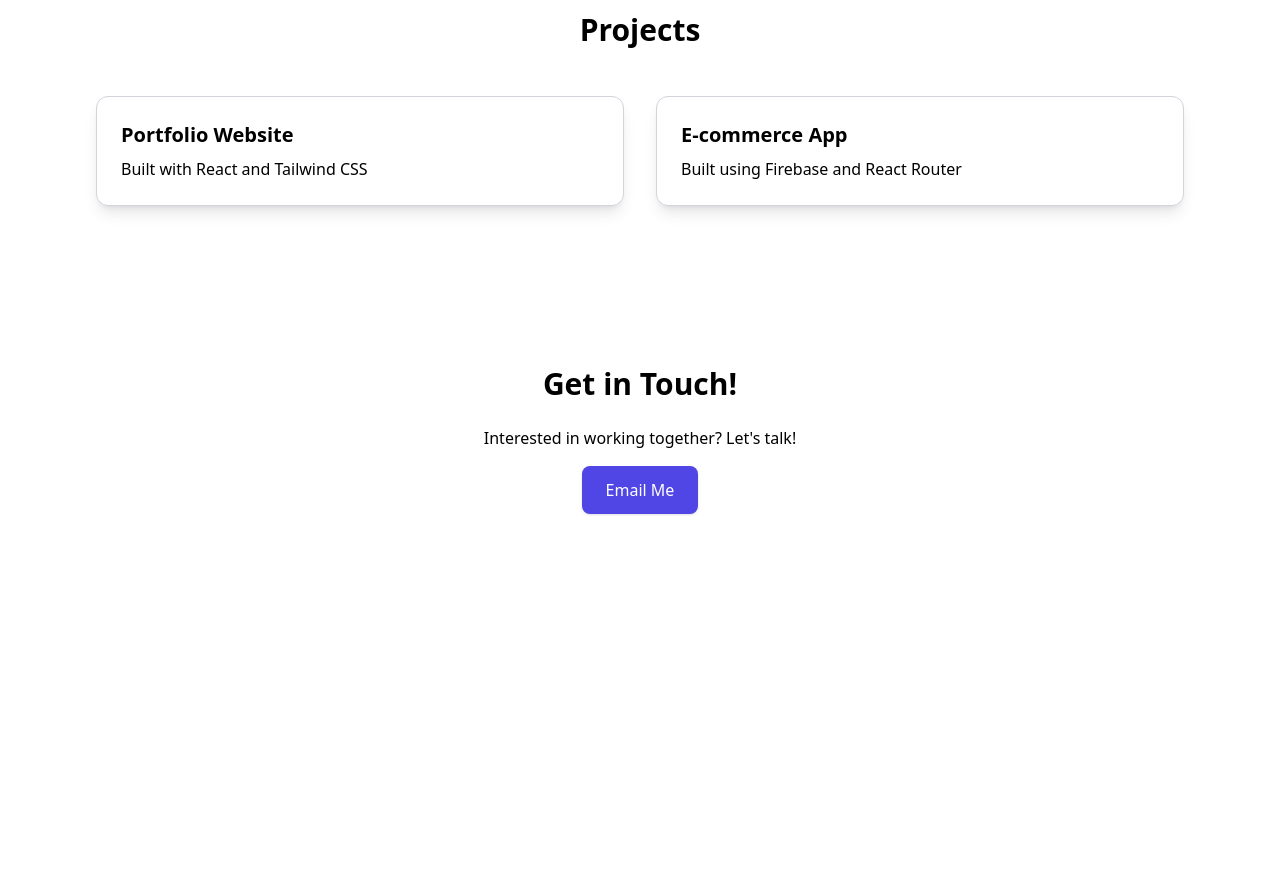
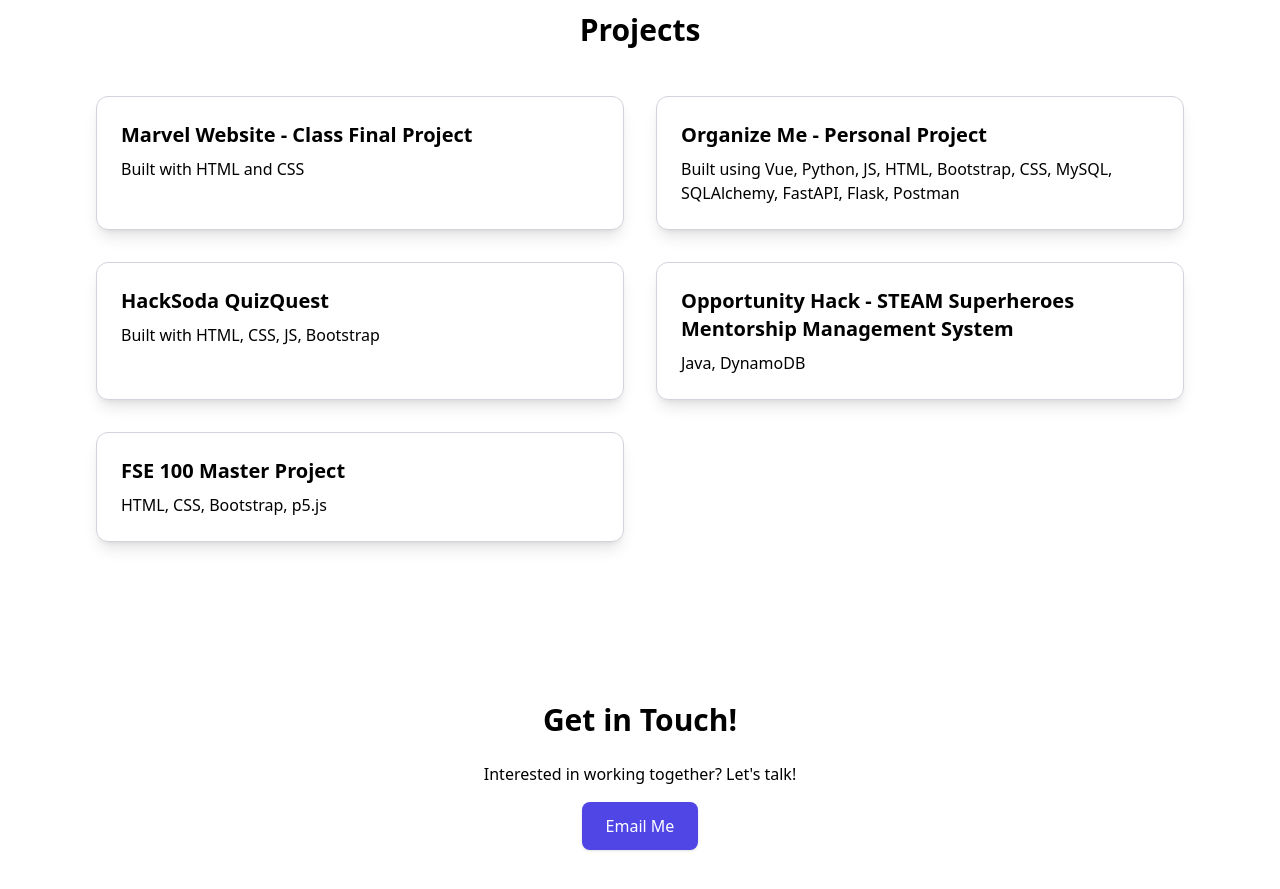
Before and after one commit to BK5102/portfolio_website, a React (Vite) app in the folder my-portfolio-clean/: page / in a window 1280 px wide. Shown: the part 1160-2049 px from the top of the page. Before the commit the page ends 1754 px from the top, so only its background shows below. Built offline with nearby package versions, Linux system fonts and the light colour scheme.

Commit message:
added all projects

```diff
--- a/my-portfolio-clean/src/components/Projects.jsx
+++ b/my-portfolio-clean/src/components/Projects.jsx
@@ -1,8 +1,13 @@
 import { motion } from 'framer-motion';
 
 const projects = [
-  { title: 'Portfolio Website', description: 'Built with React and Tailwind CSS' },
-  { title: 'E-commerce App', description: 'Built using Firebase and React Router' },
+  { title: 'Marvel Website - Class Final Project', description: 'Built with HTML and CSS' },
+  { title: 'Organize Me - Personal Project', description: 'Built using Vue, Python, JS, HTML, Bootstrap, CSS, MySQL, SQLAlchemy, FastAPI, Flask, Postman' },
+  { title: 'HackSoda QuizQuest', description: 'Built with HTML, CSS, JS, Bootstrap ' },
+  { title: 'Opportunity Hack - STEAM Superheroes Mentorship Management System', description: 'Java, DynamoDB' },
+  { title: 'FSE 100 Master Project', description: 'HTML, CSS, Bootstrap, p5.js' },
+
+
 ];
 
 export default function Projects() {
```
